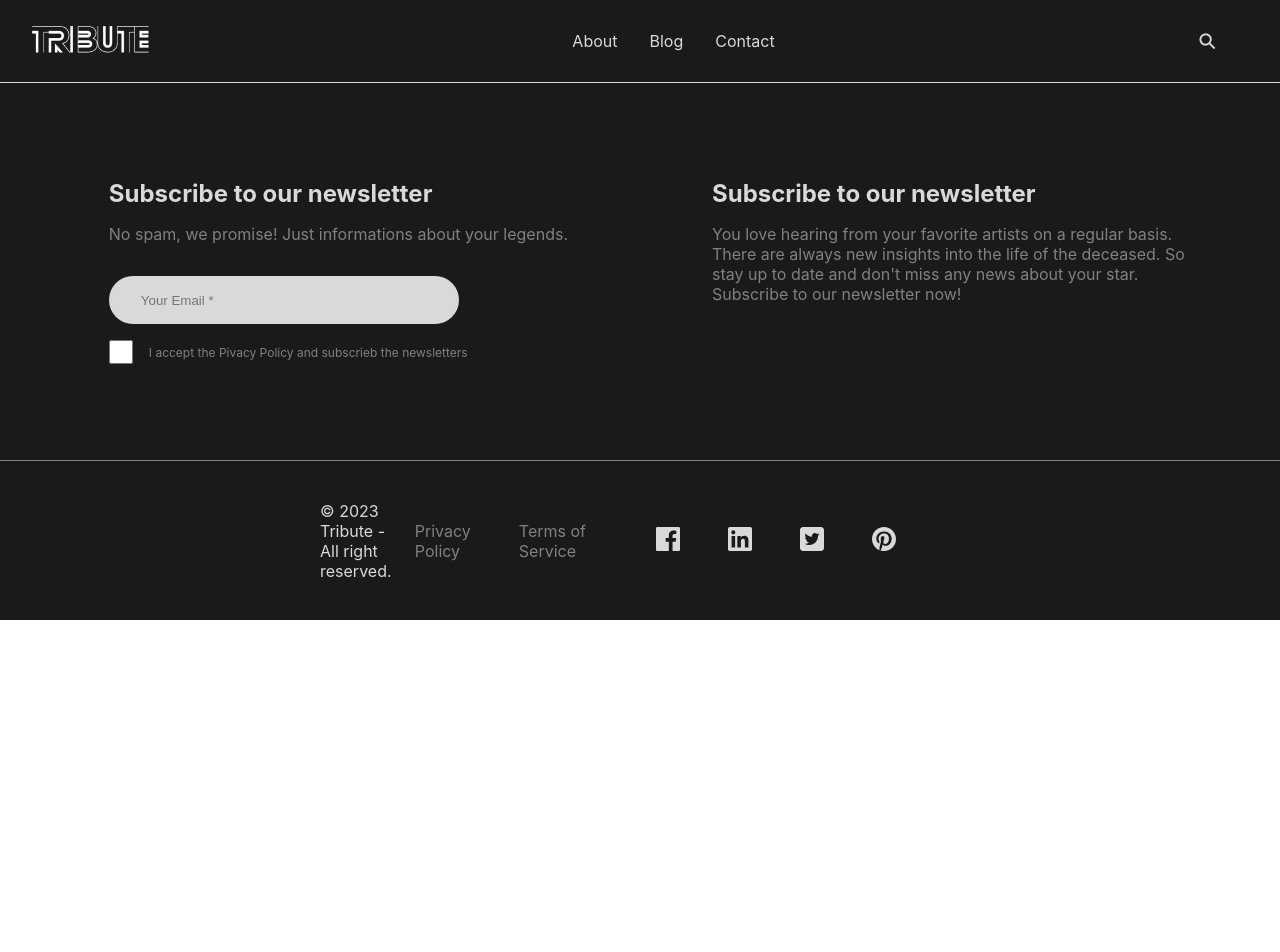
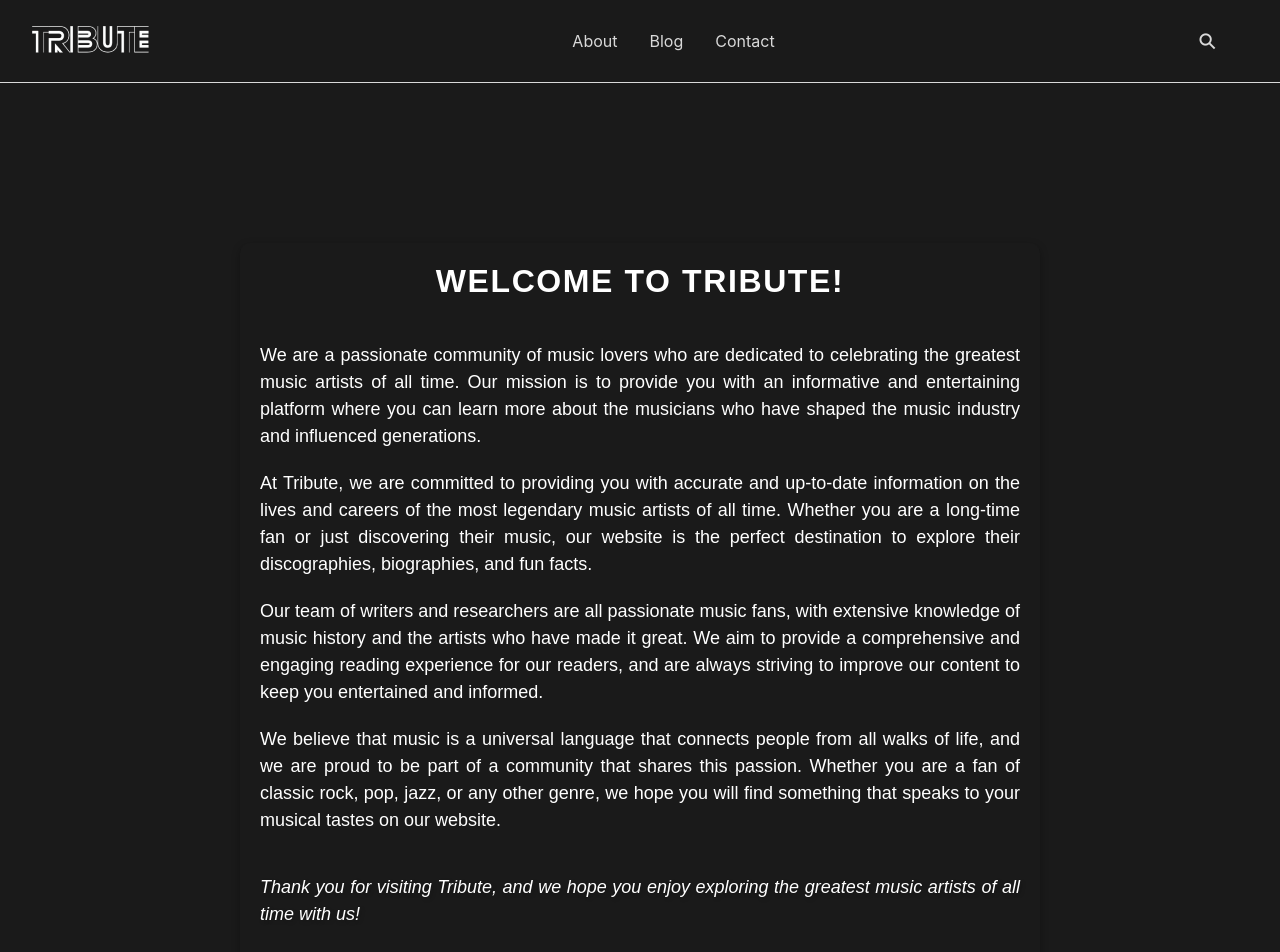
Before and after one commit to salvo081/tribute-frontend, a React (Create React App) app: page /about in a window 1280 px wide. Shown: the top 952 px of the page. Before the commit the page ends 800 px from the top, so only its background shows below. Built offline with nearby package versions, Linux system fonts and the light colour scheme; no server answers.

Commit message:
created About page and added some content to it

```diff
--- a/src/App.js
+++ b/src/App.js
@@ -11,6 +11,7 @@ import { useLocation } from 'react-router-dom';
 import Articles from './pages/Articles';
 import ArticleDetail from './pages/ArticleDetail';
 import Contact from './pages/Contact';
+import About from './pages/About';
 
 function App() {
   const [contentfulData, setContentfulData] = useState([]);
@@ -46,6 +47,7 @@ function App() {
             element={<ArticleDetail items={contentfulData} />}
           />
           <Route path="contact" element={<Contact />} />
+          <Route path="about" element={<About />} />
         </Routes>
       </main>
       {/* Route */}
--- /dev/null
+++ b/src/pages/About.css
@@ -0,0 +1,57 @@
+.about-container h1 {
+  text-align: center;
+}
+
+.about-container {
+  max-width: 50rem;
+  margin: 10rem auto;
+  padding: 1.25rem;
+  color: white;
+  font-family: 'Montserrat', sans-serif;
+  background-color: #1a1a1a;
+  border-radius: 10px;
+  box-shadow: 0 0.2rem 0.5rem rgba(0, 0, 0, 0.3);
+}
+
+.about-description {
+  font-size: 1.125rem;
+  line-height: 1.5;
+  margin-bottom: 1.25rem;
+  text-align: justify;
+}
+
+.about-description:last-of-type {
+  margin-bottom: 0;
+}
+
+.about-thankyou {
+  font-size: 1.125rem;
+  margin-top: 2.5rem;
+  text-align: center;
+  font-style: italic;
+  text-shadow: 0.125rem 0.125rem 0.25rem rgba(0, 0, 0, 0.2);
+}
+
+.about-container h1 {
+  font-size: 2rem;
+  margin-bottom: 1.5rem;
+  text-align: center;
+  text-transform: uppercase;
+  letter-spacing: 0.1rem;
+}
+
+.about-container a {
+  color: white;
+  text-decoration: underline;
+  transition: color 0.2s ease-in-out;
+}
+
+.about-container a:hover {
+  color: #ffcd00;
+}
+
+.about-container p {
+  margin-bottom: 1.25rem;
+  line-height: 1.5;
+  text-align: justify;
+}
--- /dev/null
+++ b/src/pages/About.js
@@ -0,0 +1,45 @@
+import React from 'react';
+import './About.css';
+
+export default function About() {
+  const name = 'Tribute';
+
+  return (
+    <div className="about-container">
+      <h1>Welcome to {name}!</h1>
+      <br />
+      <p className="about-description">
+        We are a passionate community of music lovers who are dedicated to
+        celebrating the greatest music artists of all time. Our mission is to
+        provide you with an informative and entertaining platform where you can
+        learn more about the musicians who have shaped the music industry and
+        influenced generations.
+      </p>
+      <p className="about-description">
+        At {name}, we are committed to providing you with accurate and
+        up-to-date information on the lives and careers of the most legendary
+        music artists of all time. Whether you are a long-time fan or just
+        discovering their music, our website is the perfect destination to
+        explore their discographies, biographies, and fun facts.
+      </p>
+      <p className="about-description">
+        Our team of writers and researchers are all passionate music fans, with
+        extensive knowledge of music history and the artists who have made it
+        great. We aim to provide a comprehensive and engaging reading experience
+        for our readers, and are always striving to improve our content to keep
+        you entertained and informed.
+      </p>
+      <p className="about-description">
+        We believe that music is a universal language that connects people from
+        all walks of life, and we are proud to be part of a community that
+        shares this passion. Whether you are a fan of classic rock, pop, jazz,
+        or any other genre, we hope you will find something that speaks to your
+        musical tastes on our website.
+      </p>
+      <p className="about-thankyou">
+        Thank you for visiting {name}, and we hope you enjoy exploring the
+        greatest music artists of all time with us!
+      </p>
+    </div>
+  );
+}
```
